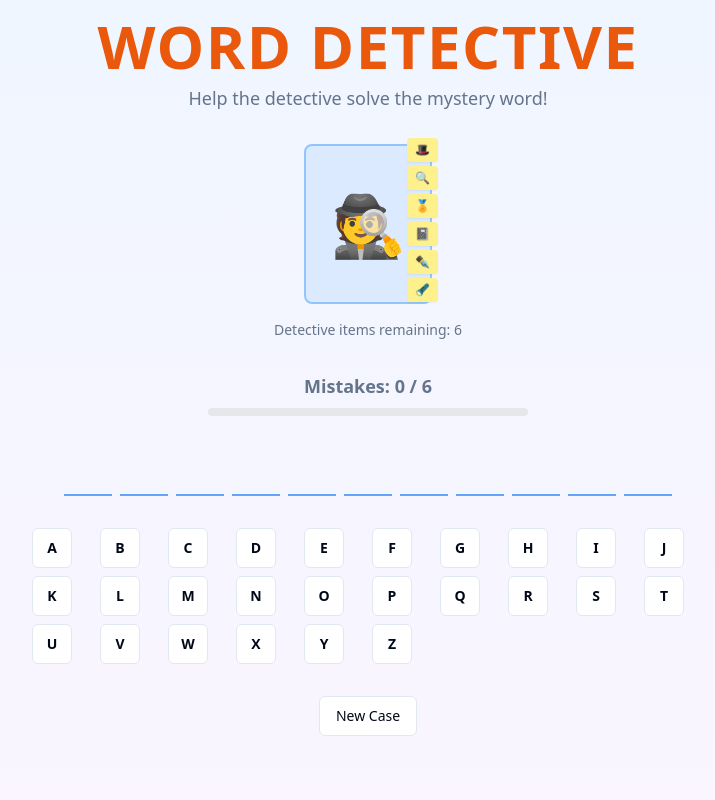
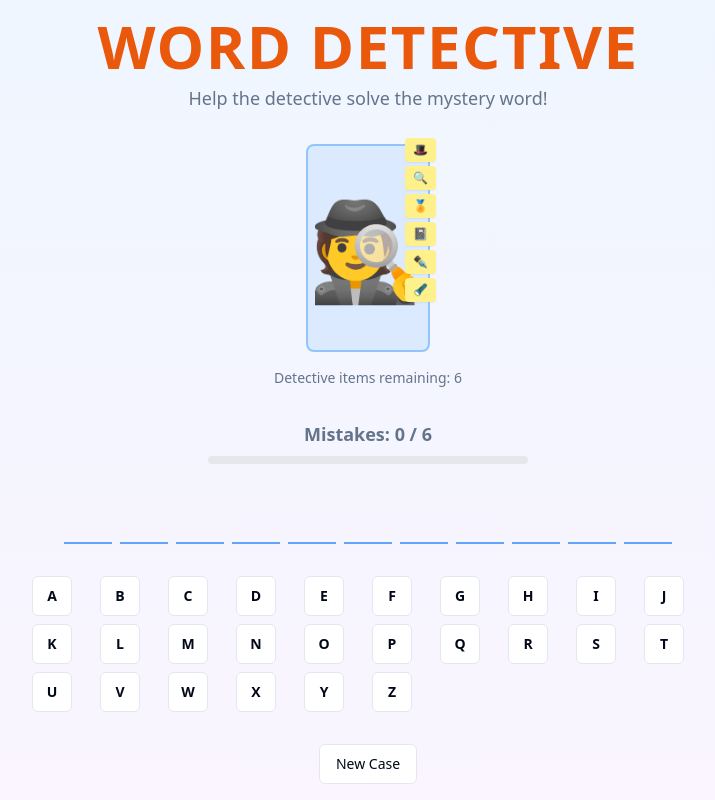
Before and after one commit to gustavocardoso/clue-crew-word-adventures, a React (Vite) app: page / in a window 1280 px wide. Shown: the whole page, without its empty margins (272-987 px from the left). Built offline with nearby package versions, Linux system fonts and the light colour scheme.

Commit message:
Increase detective drawing size
Increase the size of the detective character drawing by 30%.

```diff
--- a/src/components/DetectiveCharacter.tsx
+++ b/src/components/DetectiveCharacter.tsx
@@ -13,9 +13,9 @@ const DetectiveCharacter: React.FC<DetectiveCharacterProps> = ({ wrongGuesses, m
 
   return (
     <div className="flex flex-col items-center space-y-4">
-      <div className="relative w-32 h-40 bg-blue-100 rounded-lg border-2 border-blue-300 flex flex-col items-center justify-center">
+      <div className="relative w-42 h-52 bg-blue-100 rounded-lg border-2 border-blue-300 flex flex-col items-center justify-center">
         {/* Detective Character */}
-        <div className="text-6xl">🕵️</div>
+        <div className="text-8xl">🕵️</div>
 
         {/* Items that disappear with wrong guesses */}
         <div className="absolute -top-2 -right-2 space-y-1">
```
